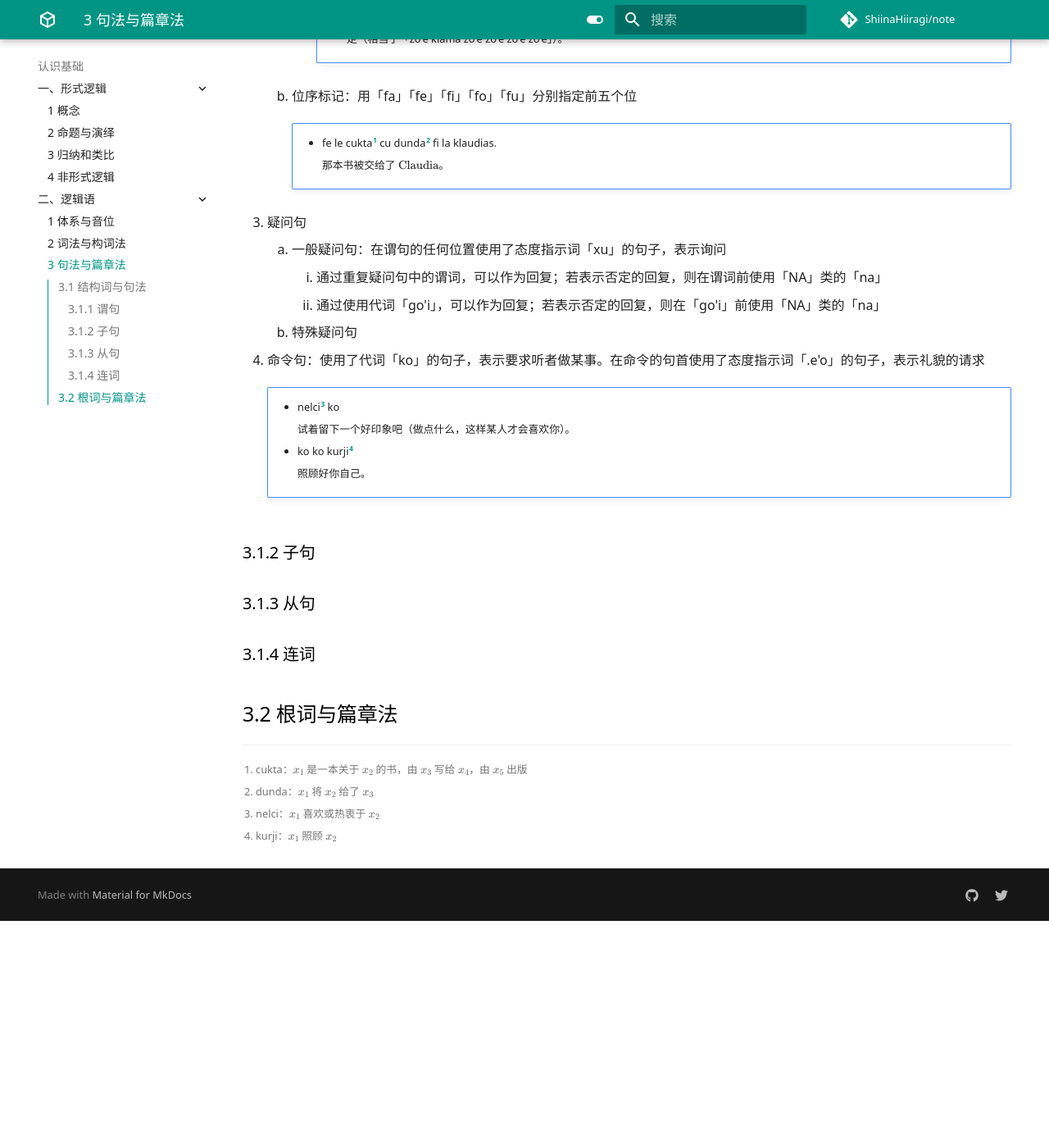
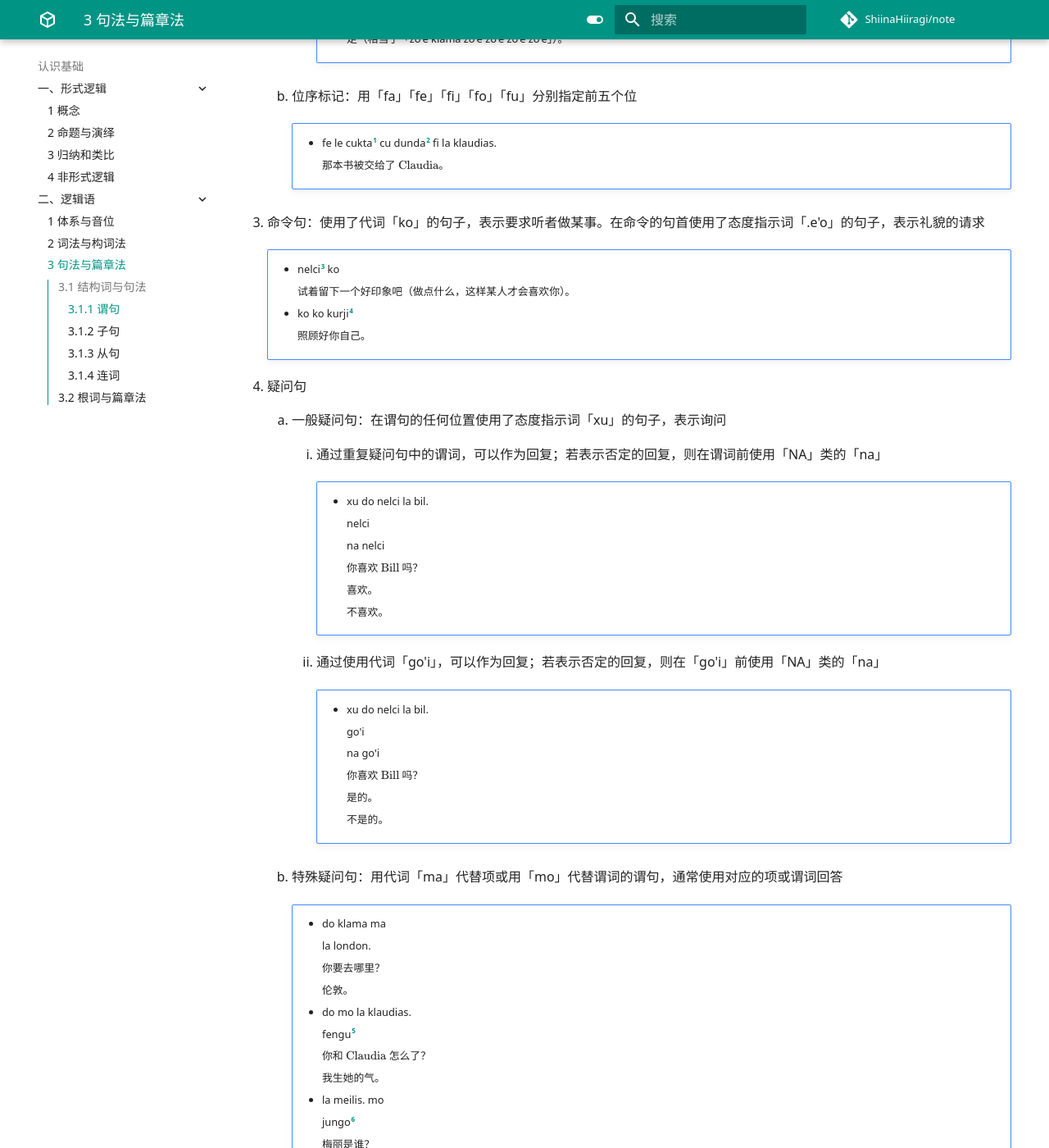
Before and after one commit to ShiinaHiiragi/note, an MkDocs documentation site: the page built from docs/cogn/jbo/syntax.md, in a window 1280 px wide and 1400 px high, scrolled down 815 px. Shown: the whole window at 82% size. Built offline with MkDocs 1.6.1 and Material for MkDocs 9.7.7, drawn with Linux system fonts in a browser that asks for light colours; comment, search, counter and statistics services are not loaded; before the commit the page ends 1938 px from its top, so only the background shows below that; some of the changed text lies outside the part shown.

Commit message:
new bridi

```diff
--- a/docs/cogn/jbo/syntax.md
+++ b/docs/cogn/jbo/syntax.md
@@ -47,6 +42,65 @@
 
             照顾好你自己。
 
+4. 疑问句
+    1. 一般疑问句：在谓句的任何位置使用了态度指示词「xu」的句子，表示询问
+        1. 通过重复疑问句中的谓词，可以作为回复；若表示否定的回复，则在谓词前使用「NA」类的「na」
+
+            !!! note ""
+                - xu do nelci la bil.
+
+                    nelci
+
+                    na nelci
+
+                    你喜欢 $\text{Bill}$ 吗？
+
+                    喜欢。
+
+                    不喜欢。
+
+        2. 通过使用代词「go'i」，可以作为回复；若表示否定的回复，则在「go'i」前使用「NA」类的「na」
+
+            !!! note ""
+                - xu do nelci la bil.
+
+                    go'i
+
+                    na go'i
+
+                    你喜欢 $\text{Bill}$ 吗？
+
+                    是的。
+
+                    不是的。
+
+    2. 特殊疑问句：用代词「ma」代替项或用「mo」代替谓词的谓句，通常使用对应的项或谓词回答
+
+        !!! note ""
+            - do klama ma
+
+                la london.
+
+                你要去哪里？
+
+                伦敦。
+
+            - do mo la klaudias.
+
+                fengu[^5]
+
+                你和 $\text{Claudia}$ 怎么了？
+
+                我生她的气。
+
+            - la meilis. mo
+
+                jungo[^6]
+
+                梅丽是谁？
+
+                她是中国人。
+
 ### 3.1.2 子句
 
 ### 3.1.3 从句
@@ -55,7 +109,9 @@
 
 ## 3.2 根词与篇章法
 
-[^1]: cukta：$x_1$ 是一本关于 $x_2$ 的书，由 $x_3$ 写给 $x_4$，由 $x_5$ 出版
+[^1]: cukta：$x_1$ 是一本关于 $x_2$ 的书，由作者 $x_3$ 写给 $x_4$，保存在介质 $x_5$ 中
 [^2]: dunda：$x_1$ 将 $x_2$ 给了 $x_3$
-[^3]: nelci：$x_1$ 喜欢或热衷于 $x_2$
+[^3]: nelci：$x_1$ 喜欢/热衷于 $x_2$
 [^4]: kurji：$x_1$ 照顾 $x_2$
+[^5]: fengu：$x_1$ 对 $x_2$ 愤怒，因为 $x_3$
+[^6]: jungo：$x_1$ 在 $x_2$ 方面反映了中国国籍/文化/语言
```
Also changed, not shown: other parts of docs/cogn/jbo/syntax.md (+1 -6 lines), docs/cogn/jbo/lex.md (+1 -1 lines), docs/index.md (+1 -1 lines).
